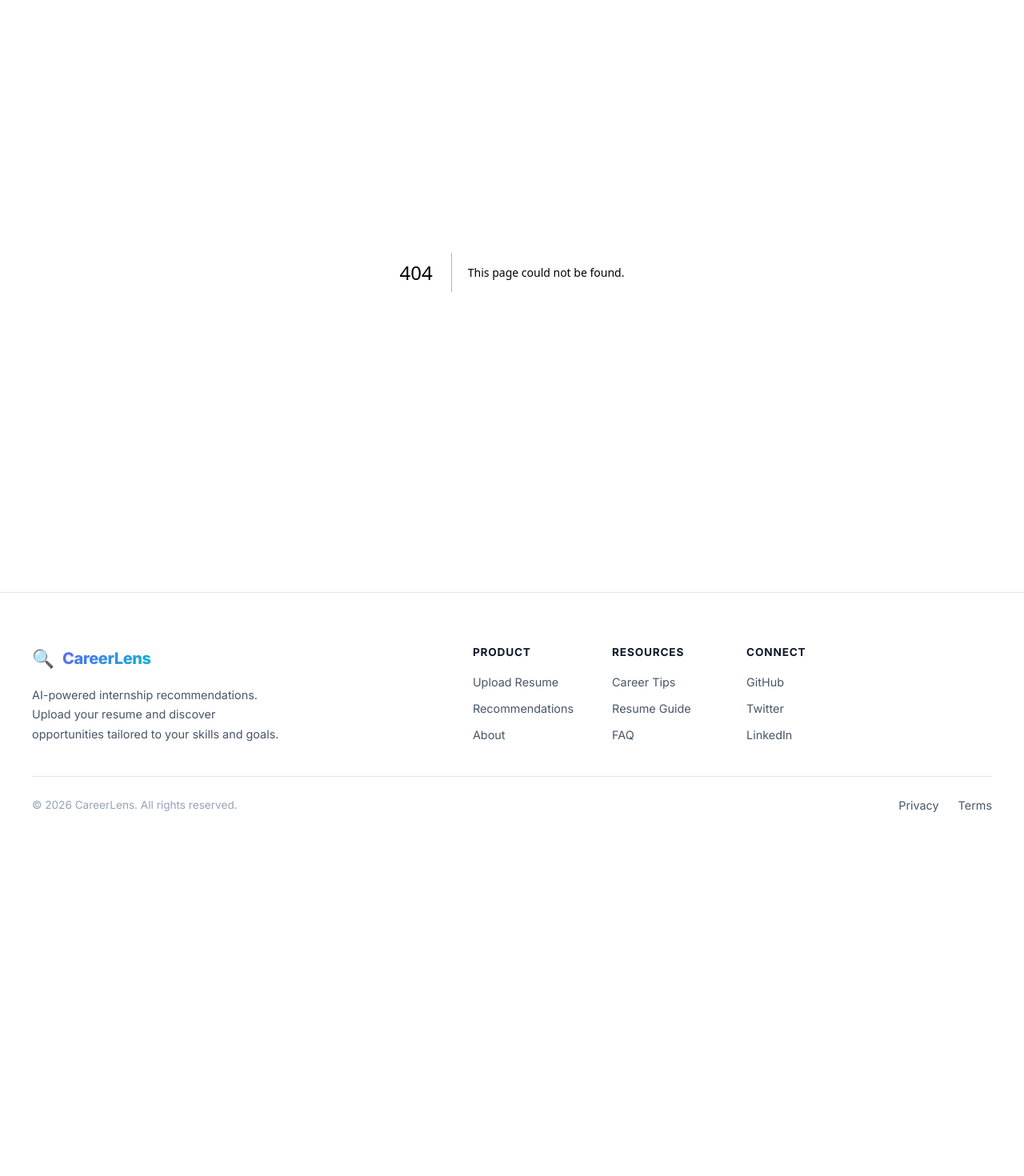
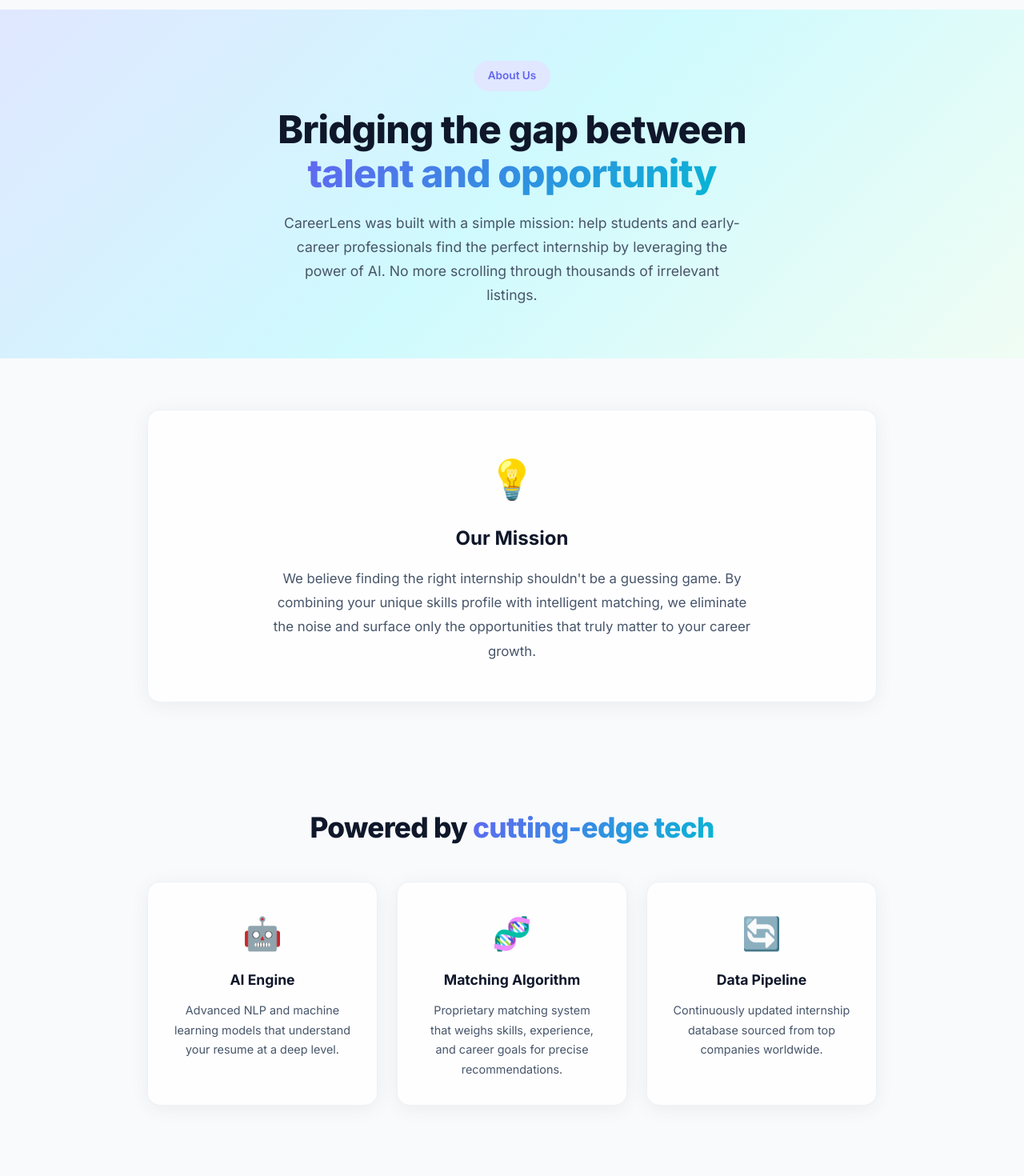
Before and after one commit to Manik2607/CareerLens, a Next.js app in the folder frontend/: page /about in a window 1280 px wide. Before the commit this address had no page. Shown: the part 60-1530 px from the top of the page at 80% size. Before the commit the page ends 1110 px from the top, so only its background shows below. Built offline with nearby package versions, Linux system fonts and the light colour scheme.

Commit message:
added about page

```diff
--- /dev/null
+++ b/frontend/app/about/page.js
@@ -0,0 +1,304 @@
+import Link from "next/link";
+
+const team = [
+    {
+        name: "AI Engine",
+        icon: "🤖",
+        desc: "Advanced NLP and machine learning models that understand your resume at a deep level.",
+    },
+    {
+        name: "Matching Algorithm",
+        icon: "🧬",
+        desc: "Proprietary matching system that weighs skills, experience, and career goals for precise recommendations.",
+    },
+    {
+        name: "Data Pipeline",
+        icon: "🔄",
+        desc: "Continuously updated internship database sourced from top companies worldwide.",
+    },
+];
+
+const values = [
+    {
+        icon: "🎯",
+        title: "Precision",
+        desc: "We focus on quality over quantity — every recommendation is tailored to you.",
+    },
+    {
+        icon: "🔒",
+        title: "Privacy",
+        desc: "Your data is yours. We never sell or share your personal information.",
+    },
+    {
+        icon: "🌍",
+        title: "Accessibility",
+        desc: "Career opportunities should be available to everyone, everywhere.",
+    },
+    {
+        icon: "⚡",
+        title: "Speed",
+        desc: "Get results in seconds, not days. No lengthy sign-up process required.",
+    },
+];
+
+export default function AboutPage() {
+    return (
+        <div style={styles.page}>
+            {/* Hero */}
+            <section style={styles.heroSection}>
+                <div className="animate-fade-in" style={styles.heroContent}>
+                    <span style={styles.badge}>About Us</span>
+                    <h1 style={styles.heroTitle}>
+                        Bridging the gap between
+                        <br />
+                        <span className="gradient-text">talent and opportunity</span>
+                    </h1>
+                    <p style={styles.heroDesc}>
+                        CareerLens was built with a simple mission: help students and early-career
+                        professionals find the perfect internship by leveraging the power of AI.
+                        No more scrolling through thousands of irrelevant listings.
+                    </p>
+                </div>
+            </section>
+
+            {/* Mission */}
+            <section style={styles.section}>
+                <div className="card animate-fade-in-up" style={styles.missionCard}>
+                    <div style={styles.missionIcon}>💡</div>
+                    <h2 style={styles.missionTitle}>Our Mission</h2>
+                    <p style={styles.missionDesc}>
+                        We believe finding the right internship shouldn&apos;t be a guessing game.
+                        By combining your unique skills profile with intelligent matching, we
+                        eliminate the noise and surface only the opportunities that truly matter
+                        to your career growth.
+                    </p>
+                </div>
+            </section>
+
+            {/* How it&apos;s powered */}
+            <section style={styles.section}>
+                <h2 style={styles.sectionTitle}>
+                    Powered by <span className="gradient-text">cutting-edge tech</span>
+                </h2>
+                <div style={styles.techGrid}>
+                    {team.map((item, i) => (
+                        <div
+                            key={item.name}
+                            className="card animate-fade-in-up"
+                            style={{
+                                ...styles.techCard,
+                                animationDelay: `${i * 100}ms`,
+                            }}
+                        >
+                            <span style={styles.techIcon}>{item.icon}</span>
+                            <h3 style={styles.techName}>{item.name}</h3>
+                            <p style={styles.techDesc}>{item.desc}</p>
+                        </div>
+                    ))}
+                </div>
+            </section>
+
+            {/* Values */}
+            <section style={styles.section}>
+                <h2 style={styles.sectionTitle}>
+                    Our <span className="gradient-text">values</span>
+                </h2>
+                <div style={styles.valuesGrid}>
+                    {values.map((value, i) => (
+                        <div
+                            key={value.title}
+                            className="animate-fade-in-up"
+                            style={{
+                                ...styles.valueItem,
+                                animationDelay: `${i * 100}ms`,
+                            }}
+                        >
+                            <div style={styles.valueIconWrap}>
+                                <span style={{ fontSize: "1.5rem" }}>{value.icon}</span>
+                            </div>
+                            <div>
+                                <h3 style={styles.valueTitle}>{value.title}</h3>
+                                <p style={styles.valueDesc}>{value.desc}</p>
+                            </div>
+                        </div>
+                    ))}
+                </div>
+            </section>
+
+            {/* CTA */}
+            <section style={styles.section}>
+                <div className="card" style={styles.ctaCard}>
+                    <h2 style={styles.ctaTitle}>
+                        Ready to find your <span className="gradient-text">perfect match?</span>
+                    </h2>
+                    <p style={styles.ctaDesc}>
+                        It takes less than a minute. Upload your resume and let our AI do the rest.
+                    </p>
+                    <Link href="/upload" className="btn btn-primary" style={styles.ctaBtn}>
+                        Get Started Free
+                    </Link>
+                </div>
+            </section>
+        </div>
+    );
+}
+
+const styles = {
+    page: {
+        minHeight: "100vh",
+        paddingTop: "72px",
+    },
+    heroSection: {
+        padding: "64px 24px",
+        textAlign: "center",
+        background: "var(--gradient-hero)",
+    },
+    heroContent: {
+        maxWidth: "720px",
+        margin: "0 auto",
+    },
+    badge: {
+        display: "inline-flex",
+        alignItems: "center",
+        gap: "8px",
+        padding: "8px 18px",
+        borderRadius: "var(--radius-full)",
+        background: "var(--primary-light)",
+        color: "var(--primary)",
+        fontSize: "0.85rem",
+        fontWeight: 600,
+        marginBottom: "20px",
+    },
+    heroTitle: {
+        fontSize: "clamp(2rem, 4vw, 3rem)",
+        fontWeight: 800,
+        lineHeight: 1.15,
+        letterSpacing: "-0.02em",
+        color: "var(--foreground)",
+        marginBottom: "20px",
+    },
+    heroDesc: {
+        fontSize: "1.1rem",
+        color: "var(--foreground-secondary)",
+        lineHeight: 1.7,
+        maxWidth: "580px",
+        margin: "0 auto",
+    },
+    section: {
+        maxWidth: "960px",
+        margin: "0 auto",
+        padding: "64px 24px",
+    },
+    sectionTitle: {
+        fontSize: "clamp(1.6rem, 3vw, 2.2rem)",
+        fontWeight: 800,
+        letterSpacing: "-0.02em",
+        color: "var(--foreground)",
+        textAlign: "center",
+        marginBottom: "40px",
+    },
+    missionCard: {
+        padding: "48px",
+        textAlign: "center",
+        display: "flex",
+        flexDirection: "column",
+        alignItems: "center",
+        gap: "16px",
+    },
+    missionIcon: {
+        fontSize: "3rem",
+    },
+    missionTitle: {
+        fontSize: "1.5rem",
+        fontWeight: 700,
+        color: "var(--foreground)",
+    },
+    missionDesc: {
+        fontSize: "1.05rem",
+        color: "var(--foreground-secondary)",
+        lineHeight: 1.8,
+        maxWidth: "600px",
+    },
+    techGrid: {
+        display: "grid",
+        gridTemplateColumns: "repeat(auto-fit, minmax(260px, 1fr))",
+        gap: "24px",
+    },
+    techCard: {
+        padding: "32px",
+        textAlign: "center",
+        display: "flex",
+        flexDirection: "column",
+        alignItems: "center",
+        gap: "12px",
+    },
+    techIcon: {
+        fontSize: "2.5rem",
+    },
+    techName: {
+        fontSize: "1.1rem",
+        fontWeight: 700,
+        color: "var(--foreground)",
+    },
+    techDesc: {
+        fontSize: "0.9rem",
+        color: "var(--foreground-secondary)",
+        lineHeight: 1.7,
+    },
+    valuesGrid: {
+        display: "grid",
+        gridTemplateColumns: "repeat(auto-fit, minmax(400px, 1fr))",
+        gap: "24px",
+    },
+    valueItem: {
+        display: "flex",
+        gap: "16px",
+        alignItems: "flex-start",
+        padding: "20px",
+    },
+    valueIconWrap: {
+        width: "52px",
+        height: "52px",
+        borderRadius: "var(--radius-md)",
+        background: "var(--primary-light)",
+        display: "flex",
+        alignItems: "center",
+        justifyContent: "center",
+        flexShrink: 0,
+    },
+    valueTitle: {
+        fontSize: "1rem",
+        fontWeight: 700,
+        color: "var(--foreground)",
+        marginBottom: "6px",
+    },
+    valueDesc: {
+        fontSize: "0.9rem",
+        color: "var(--foreground-secondary)",
+        lineHeight: 1.6,
+    },
+    ctaCard: {
+        padding: "64px 48px",
+        textAlign: "center",
+        display: "flex",
+        flexDirection: "column",
+        alignItems: "center",
+        gap: "16px",
+        background: "var(--gradient-hero)",
+    },
+    ctaTitle: {
+        fontSize: "1.8rem",
+        fontWeight: 800,
+        color: "var(--foreground)",
+    },
+    ctaDesc: {
+        fontSize: "1rem",
+        color: "var(--foreground-secondary)",
+        lineHeight: 1.7,
+    },
+    ctaBtn: {
+        padding: "14px 36px",
+        fontSize: "1rem",
+        marginTop: "8px",
+    },
+};
```
